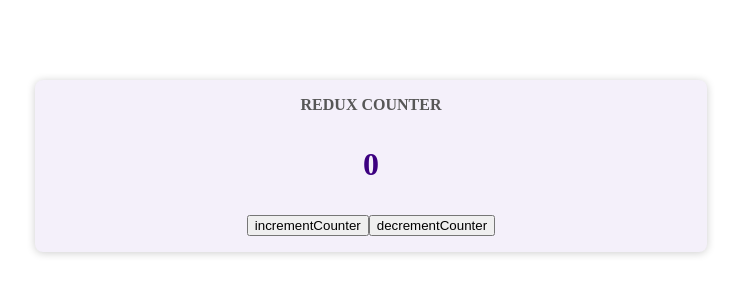
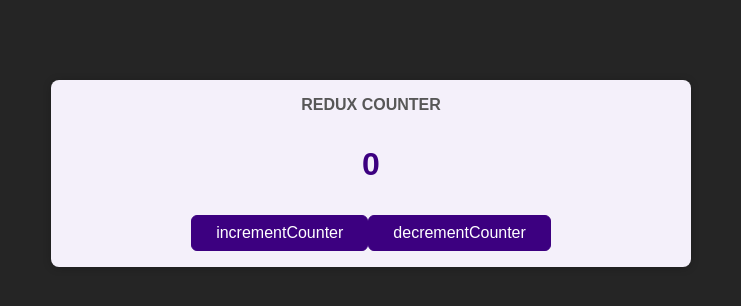
Before and after one commit to gorakhjoshi/reactStateEffect, a JavaScript app: page / in a window 1280 px wide. Shown: the top 306 px of the page, without its empty margins (269-1010 px from the left). Built offline with nearby package versions, Linux system fonts and the light colour scheme.

Commit message:
global css

```diff
--- /dev/null
+++ b/src/index.css
@@ -0,0 +1,26 @@
+* {
+  box-sizing: border-box;
+}
+
+body {
+  margin: 0;
+  font-family: sans-serif;
+  color: #252525;
+  background-color: #252525;
+}
+
+button {
+  font: inherit;
+  cursor: pointer;
+  background-color: #3c0080;
+  border: 1px solid #3c0080;
+  color: white;
+  padding: 0.5rem 1.5rem;
+  border-radius: 6px;
+}
+
+button:hover,
+button:active {
+  background-color: #5b14ac;
+  border-color: #5b14ac;
+}
```
Also changed, not shown: src/index.js (+6 -5 lines).
